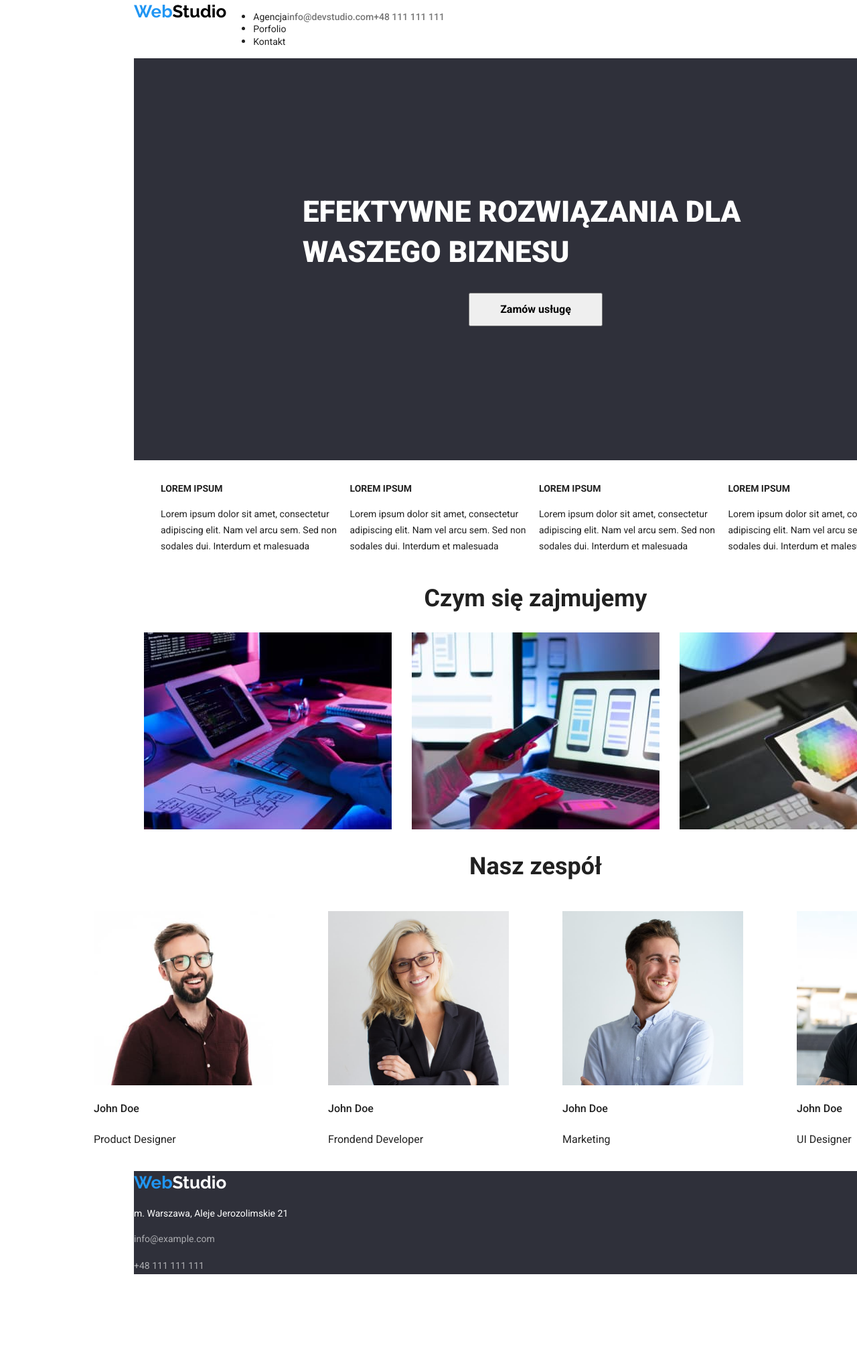
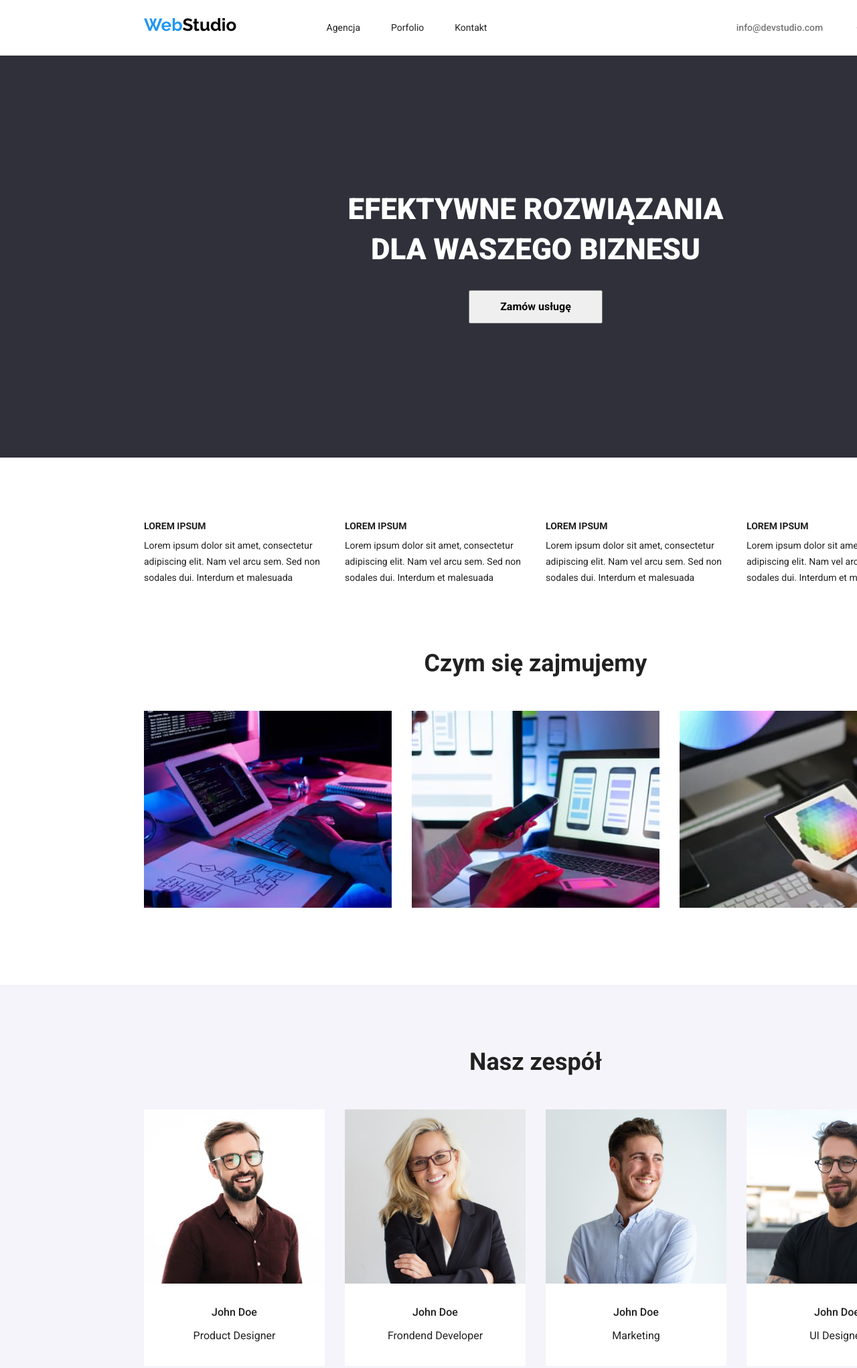
Before and after one commit to Pawel-Biernat/goit-markup-hw-03, a plain HTML site: page index.html in a window 1280 px wide. Shown: the top 2042 px of the page at 67% size. Before the commit the page ends 1918 px from the top, so only its background shows below. Drawn offline with nearby package versions, Linux system fonts and the light colour scheme.

Commit message:
feat: hw3 to check

```diff
--- a/css/index.css
+++ b/css/index.css
@@ -2,21 +2,28 @@ body {
   font-family: "Roboto", sans-serif;
   color: #212121;
   width: 1600px;
-  padding-left: 200px;
+}
+.section {
+  padding-top: 94px;
+  padding-bottom: 94px;
 }
 .container {
   width: 1200px;
+  margin: 0 auto;
+  padding: 0 15px;
 }
 /*stylizacja sekcji header*/
 .horizontal {
   display: flex;
+  justify-content: space-between;
+  align-items: baseline;
+}
+.borderline {
+  border-bottom: 1px solid #ececec;
 }
 /*nagłówek główny*/
 .main-title {
   background-color: #2f303a;
-  display: flex;
-  flex-direction: column;
-  align-items: center;
 }
 .main-title h1 {
   font-weight: 900;
@@ -27,6 +34,7 @@ body {
   margin: auto;
   padding-top: 200px;
   padding-bottom: 30px;
+  white-space: normal;
 }
 /*przycisk zamów usługę*/
 .main-title button {
@@ -41,16 +49,22 @@ body {
   background-color: #2196f3;
   color: #ffffff;
 }
+.main-title div {
+  text-align: center;
+}
 .choice-button {
   display: flex;
+  padding-inline-start: 0px;
   justify-content: center;
   list-style: none;
+  margin-bottom: 50px;
+  margin-top: 0;
+  gap: 8px;
 }
 .choice-button button {
   font-weight: 500;
   cursor: pointer;
   padding: 6px 22px;
-  margin: 8px;
   justify-content: center;
 }
 .choice-button button:hover,
@@ -61,46 +75,63 @@ body {
 /*sekcja tytuły- paragrafy*/
 .text-titles {
   display: flex;
-  width: 1170px;
   /*lista bez kropek*/
   list-style: none;
-  justify-content: space-around;
+  padding-inline-start: 0px;
+  justify-content: space-between;
+  gap: 30px;
+  padding-top: 94px;
+  margin: 0px;
 }
-
+.team-background {
+  background-color: #f5f4fa;
+}
 /*pozostałe tytuły i paragrafy*/
 .text-titles h4 {
   font-weight: 700;
   font-size: 14px;
   line-height: 1.17;
+  margin-bottom: 10px;
+  margin-top: 0px;
 }
 .text-titles p {
   font-size: 14px;
   line-height: 1.71;
+  margin: 0px;
 }
 .section-title {
   font-weight: 700;
   font-size: 36px;
   line-height: 1.17;
   text-align: center;
+  margin-bottom: 50px;
+  margin-top: 0px;
 }
 /*sekcja czym się zajmujemy*/
 .section-list {
   display: flex;
   list-style: none;
-  justify-content: space-around;
+  justify-content: space-between;
   padding-inline-start: 0px;
-}
-/*pogrubiona czcionka w napisach pod zdjęciami*/
-.team-member h4 {
-  font-weight: 500;
-  line-height: 1.17;
 }
 .project-name {
   display: flex;
   list-style: none;
-  padding-inline-start: 0px;
   flex-wrap: wrap;
   gap: 30px;
+  justify-content: space-between;
+  margin: 0;
+  padding-inline-start: 0px;
+}
+.project-name figcaption {
+  padding: 20px 24px;
+  border-left: 1px solid #eeeeee;
+  border-bottom: 1px solid #eeeeee;
+  border-right: 1px solid #eeeeee;
+}
+.project-name figure {
+  margin: 0;
+  padding: 0;
 }
 .project-item {
   flex-basis: calc(100% - 30px) / 3;
@@ -109,19 +140,52 @@ body {
   font-weight: 700;
   font-size: 18px;
   line-height: 2;
+  margin: 0;
+}
+.project-name p {
+  margin-top: 4px;
+  margin-bottom: 0;
 }
 .team-member {
   display: flex;
   list-style: none;
-  justify-content: center;
+  justify-content: space-between;
   padding-inline-start: 0px;
+  margin: 0;
+}
+.team-member li {
+  background-color: #ffffff;
+}
+/*pogrubiona czcionka w napisach pod zdjęciami*/
+.team-member h4 {
+  font-weight: 500;
+  line-height: 1.17;
+}
+.team-description {
+  text-align: center;
+}
+.team-description h4 {
+  margin-top: 30px;
+  margin-bottom: 10px;
+}
+.team-description p {
+  margin-top: 0px;
+  margin-bottom: 30px;
 }
 /*stanowiska i odnośniki w napisach pod zdjęciami*/
 .team-member p {
   line-height: 1.88;
 }
+.team-member figure {
+  margin: 0;
+}
 .project-name p {
   line-height: 1.17;
+}
+.active-data {
+  display: flex;
+  gap: 50px;
+  margin-left: 15;
 }
 /*linki i ondośniki do podstron*/
 .link-activation a {
@@ -135,6 +199,12 @@ body {
 .link-activation a:hover,
 .link-activation a:focus {
   color: #2196f3;
+}
+.navigation-item {
+  display: flex;
+  list-style: none;
+  margin: 32px 371px 32px 93px;
+  gap: 46px;
 }
 .navigation-links a {
   font-size: 14px;
@@ -168,6 +238,8 @@ body {
 /*stopka */
 .address-data {
   background-color: #2f303a;
+  padding-top: 60px;
+  padding-bottom: 60px;
 }
 .link-footer a {
   font-size: 14px;
@@ -176,6 +248,14 @@ body {
   text-decoration: none;
   color: rgba(255, 255, 255, 0.6);
 }
+.link-footer p {
+  margin-top: 9px;
+  margin-bottom: 0px;
+}
+.postal-data p {
+  margin-top: 20px;
+  margin-bottom: 0px;
+}
 .postal-adress {
   font-style: normal;
   font-size: 14px;
--- a/index.html
+++ b/index.html
@@ -1,7 +1,7 @@
 <!DOCTYPE html>
 <html lang="pl">
   <head>
-    <title>Druga praca domowa</title>
+    <title>Trzecia praca domowa</title>
     <meta name="description" content="praca domowa podstawy html" />
     <meta charset="utf-8" />
     <link
@@ -21,12 +21,15 @@
     <link rel="stylesheet" href="./css/index.css" />
   </head>
   <body>
-    <header class="container, horizontal">
+    <header class="borderline">
+      <div class="container">
+        <div class="horizontal">
           <a class="logo" href="https://webstudio.com" target="_blank"
-        ><span class="web">Web</span><span class="studio-black">Studio</span></a
+            ><span class="web">Web</span
+            ><span class="studio-black">Studio</span></a
           >
           <nav class="navigation-links">
-        <ul>
+            <ul class="navigation-item">
               <li><a href="#Agencja">Agencja</a></li>
               <li>
                 <a href="portfolio.html">Porfolio</a>
@@ -34,19 +37,28 @@
               <li><a href="#Kontakt">Kontakt</a></li>
             </ul>
           </nav>
+          <div class="active-data">
             <p class="link-activation">
               <a href="mailto:info@devstudio.com">info@devstudio.com</a>
             </p>
             <p class="link-activation">
               <a href="tel:+48111111111">+48 111 111 111</a>
             </p>
+          </div>
+        </div>
+      </div>
     </header>
-    <main class="container">
+    <main>
       <section class="main-title">
-        <h1 id="Agencja">EFEKTYWNE ROZWIĄZANIA DLA WASZEGO BIZNESU</h1>
+        <div class="container">
+          <h1 id="Agencja">
+            EFEKTYWNE ROZWIĄZANIA<br />
+            DLA WASZEGO BIZNESU
+          </h1>
           <button type="button">Zamów usługę</button>
+        </div>
       </section>
-      <section>
+      <section class="container">
         <ul class="text-titles">
           <li>
             <h4>LOREM IPSUM</h4>
@@ -78,7 +90,8 @@
           </li>
         </ul>
       </section>
-      <section>
+      <section class="section">
+        <div class="container">
           <h2 class="section-title">Czym się zajmujemy</h2>
           <ul class="section-list">
             <li>
@@ -106,8 +119,10 @@
               />
             </li>
           </ul>
+        </div>
       </section>
-      <section>
+      <section class="team-background section">
+        <div class="container">
           <h2 class="section-title" id="Kontakt">Nasz zespół</h2>
           <ul class="team-member">
             <li>
@@ -118,7 +133,7 @@
                   width="270"
                   height="260"
                 />
-              <figcaption>
+                <figcaption class="team-description">
                   <h4>John Doe</h4>
                   <p>Product Designer</p>
                 </figcaption>
@@ -132,7 +147,7 @@
                   width="270"
                   height="260"
                 />
-              <figcaption>
+                <figcaption class="team-description">
                   <h4>John Doe</h4>
                   <p>Frondend Developer</p>
                 </figcaption>
@@ -146,7 +161,7 @@
                   width="270"
                   height="260"
                 />
-              <figcaption>
+                <figcaption class="team-description">
                   <h4>John Doe</h4>
                   <p>Marketing</p>
                 </figcaption>
@@ -160,30 +175,35 @@
                   width="270"
                   height="260"
                 />
-              <figcaption>
+                <figcaption class="team-description">
                   <h4>John Doe</h4>
                   <p>UI Designer</p>
                 </figcaption>
               </figure>
             </li>
           </ul>
+        </div>
       </section>
     </main>
-    <footer class="container, address-data">
-      <address>
-        <p>
+    <footer class="address-data">
+      <div class="container">
+        <address class="postal-data">
           <a class="logo" href="https://webstudio.com" target="_blank"
             ><span class="web">Web</span
             ><span class="studio-white">Studio</span></a
           >
-        </p>
           <p class="postal-adress">m. Warszawa, Aleje Jerozolimskie 21</p>
         </address>
 
         <address class="link-footer">
+          <p>
             <a href="mailto:info@example.com">info@example.com</a>
-        <p><a href="tel:+48111111111">+48 111 111 111</a></p>
+          </p>
+          <p>
+            <a href="tel:+48111111111">+48 111 111 111</a>
+          </p>
         </address>
+      </div>
     </footer>
   </body>
 </html>
--- a/portfolio.html
+++ b/portfolio.html
@@ -1,9 +1,16 @@
 <!DOCTYPE html>
 <html lang="pl">
   <head>
-    <title>Druga Praca domowa portfolio</title>
+    <title>Trzecia Praca domowa portfolio</title>
     <meta name="description" content="praca domowa podstawy html" />
     <meta charset="utf-8" />
+    <link
+      rel="stylesheet"
+      href="https://cdnjs.cloudflare.com/ajax/libs/modern-normalize/1.1.0/modern-normalize.min.css"
+      integrity="sha512-wpPYUAdjBVSE4KJnH1VR1HeZfpl1ub8YT/NKx4PuQ5NmX2tKuGu6U/JRp5y+Y8XG2tV+wKQpNHVUX03MfMFn9Q=="
+      crossorigin="anonymous"
+      referrerpolicy="no-referrer"
+    />
     <link rel="preconnect" href="https://fonts.googleapis.com" />
     <link rel="preconnect" href="https://fonts.gstatic.com" crossorigin />
     <link
@@ -13,26 +20,33 @@
     <link rel="stylesheet" href="./css/index.css" />
   </head>
   <body>
-    <header class="container, horizontal">
+    <header class="borderline">
+      <div class="container">
+        <div class="horizontal">
           <a class="logo" href="https://webstudio.com" target="_blank"
-        ><span class="web">Web</span><span class="studio-black">Studio</span></a
+            ><span class="web">Web</span
+            ><span class="studio-black">Studio</span></a
           >
           <nav class="navigation-links">
-        <ul>
+            <ul class="navigation-item">
               <li><a href="#Agencja">Agencja</a></li>
               <li><a href="index.html">Index</a></li>
               <li><a href="#Kontakt">Kontakt</a></li>
             </ul>
           </nav>
+          <div class="active-data">
             <p class="link-activation">
               <a href="mailto:info@devstudio.com">info@devstudio.com</a>
             </p>
             <p class="link-activation">
               <a href="tel:+48111111111">+48 111 111 111</a>
             </p>
+          </div>
+        </div>
+      </div>
     </header>
     <main class="container">
-      <div class="container">
+      <section class="section">
         <section>
           <!--Wstawienie buttonów -->
           <ul class="choice-button">
@@ -49,7 +63,6 @@
             </li>
           </ul>
         </section>
-      </div>
         <section>
           <ul class="project-name">
             <li class="project-item">
@@ -180,9 +193,11 @@
             </li>
           </ul>
         </section>
+      </section>
     </main>
-    <footer class="container, address-data">
-      <address>
+    <footer class="address-data">
+      <div class="container">
+        <address class="postal-data">
           <a class="logo" href="https://webstudio.com" target="_blank"
             ><span class="web">Web</span
             ><span class="studio-white">Studio</span></a
@@ -198,6 +213,7 @@
             <a href="tel:+48111111111">+48 111 111 111</a>
           </p>
         </address>
+      </div>
     </footer>
   </body>
 </html>
```
Lines whose indentation alone changed are shown as unchanged.
